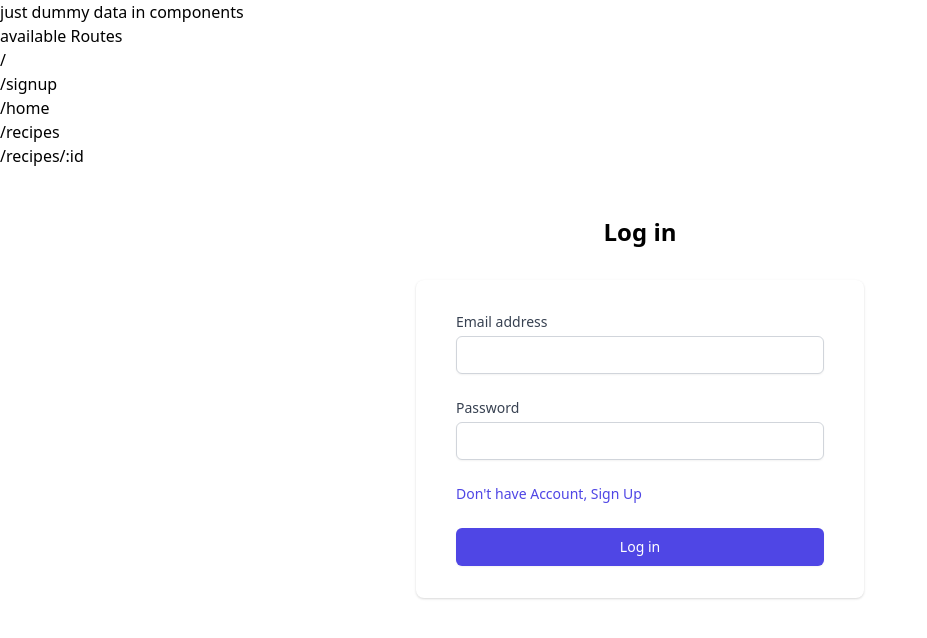
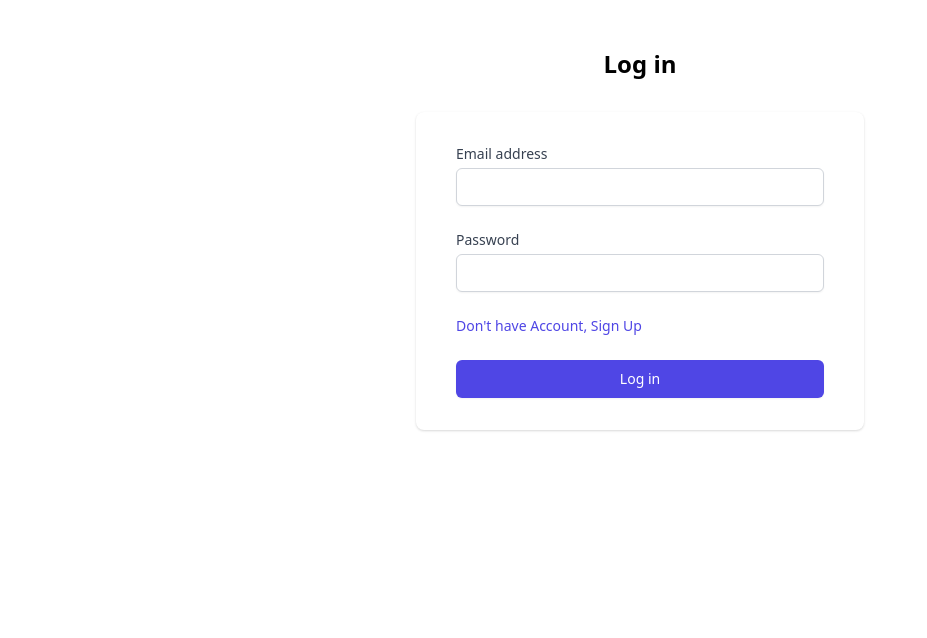
Before and after one commit to Ayaan2907/food-recipe-assignment-, a React (Create React App) app: page / in a window 1280 px wide. Shown: the top 638 px of the page, without its empty margins (0-927 px from the left). Built offline with nearby package versions, Linux system fonts and the light colour scheme.

Commit message:
removed sample text

```diff
--- a/src/App.js
+++ b/src/App.js
@@ -10,17 +10,6 @@ import RecipeDetails from "./components/recipeDetails";
 function App() {
   return (
     <>
-      <div>just dummy data in components</div>
-      <div> available Routes
-                <ul>
-                    <li> / </li>
-                    <li> /signup </li>
-                    <li> /home </li>
-                    <li> /recipes </li>
-                    <li> /recipes/:id </li>
-                </ul>
-
-            </div>
       <Routes>
         {/* <Route path="*" element={<Navigate to='/home' />} /> */}
         <Route path="/" element={<Login />} />
```
